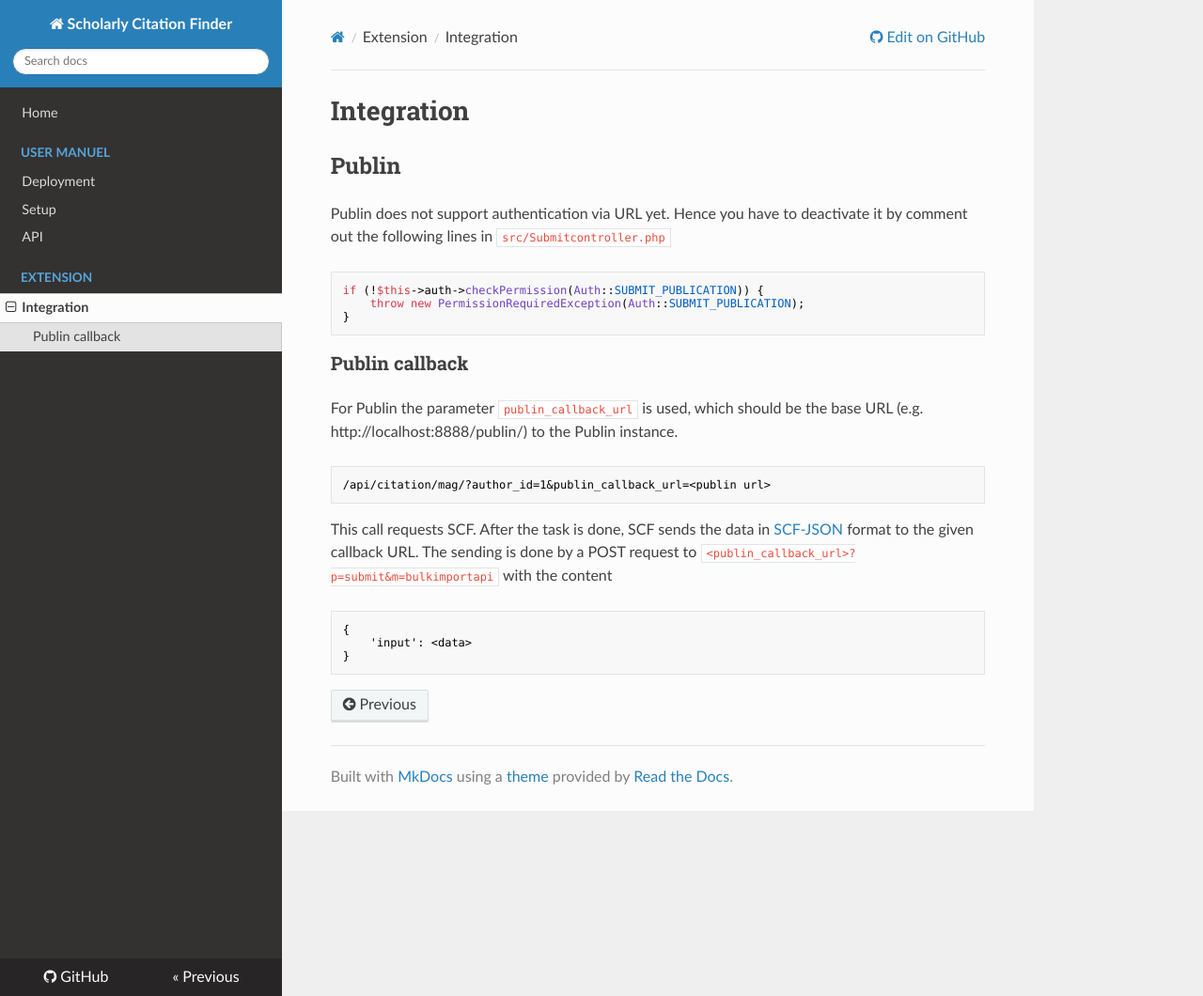
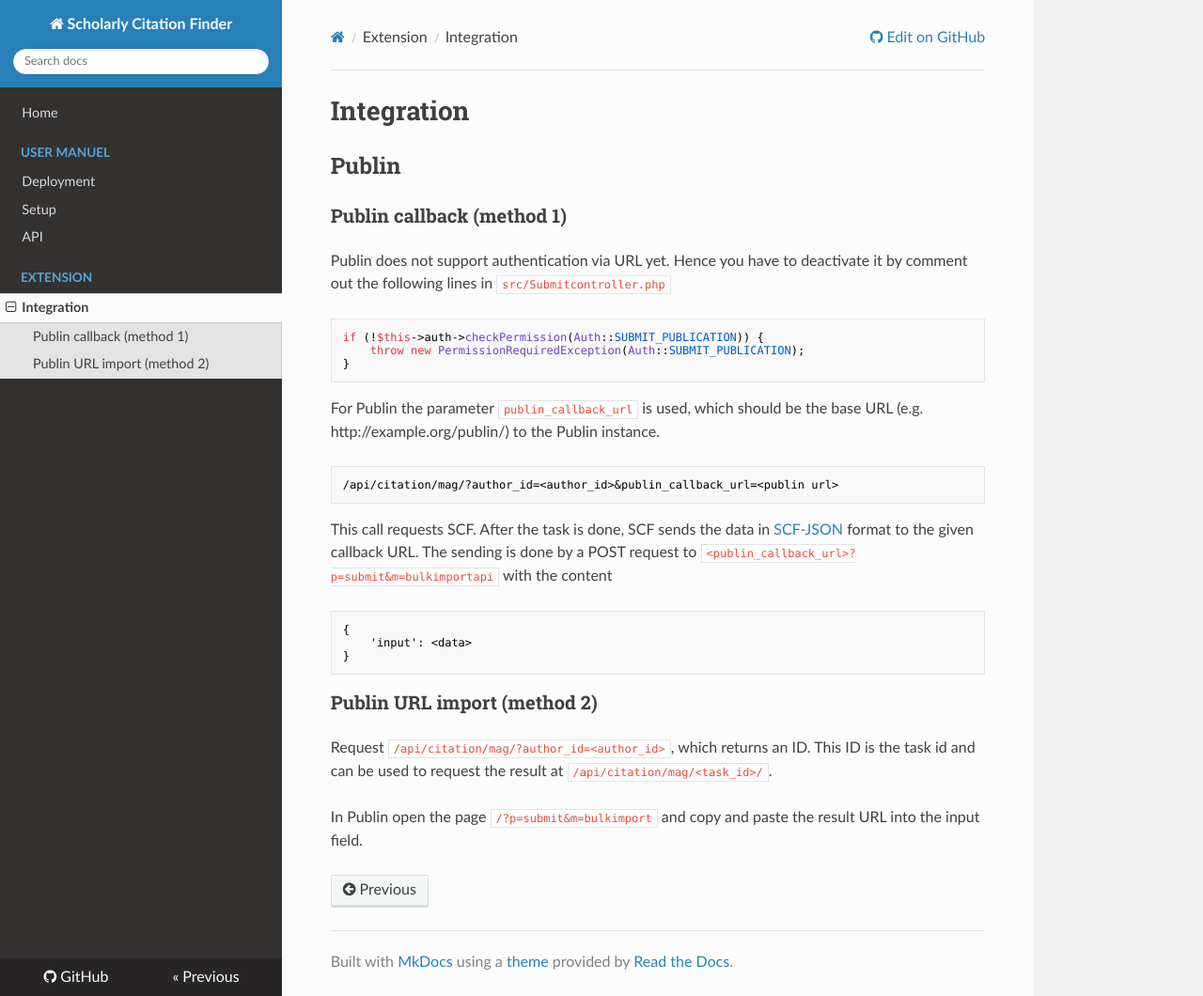
Before and after one commit to citationfinder/scholarly_citation_finder, an MkDocs documentation site: the page built from docs/integration.md, in a window 1280 px wide and 1060 px high. Shown: the whole window at 94% size. Built offline with MkDocs 1.6.1, drawn with Linux system fonts in a browser that asks for light colours; nearby versions of some CDN libraries; old or Windows-style settings are respelled for this version of MkDocs.

Commit message:
update doc

````diff
--- a/docs/integration.md
+++ b/docs/integration.md
@@ -1,6 +1,9 @@
 <h1>Integration</h1>
 
 ## Publin
+
+
+### Publin callback (method 1)
 
 Publin does not support authentication via URL yet. Hence you have to deactivate it by comment out the following lines in `src/Submitcontroller.php`
 ```php
@@ -23,3 +24,9 @@
     'input': <data>
 }
 ```
+
+### Publin URL import (method 2)
+
+Request `/api/citation/mag/?author_id=<author_id>`, which returns an ID. This ID is the task id and can be used to request the result at `/api/citation/mag/<task_id>/`.
+
+In Publin open the page `/?p=submit&m=bulkimport` and copy and paste the result URL into the input field.
````
Also changed, not shown: other parts of docs/integration.md (+2 -4 lines).
